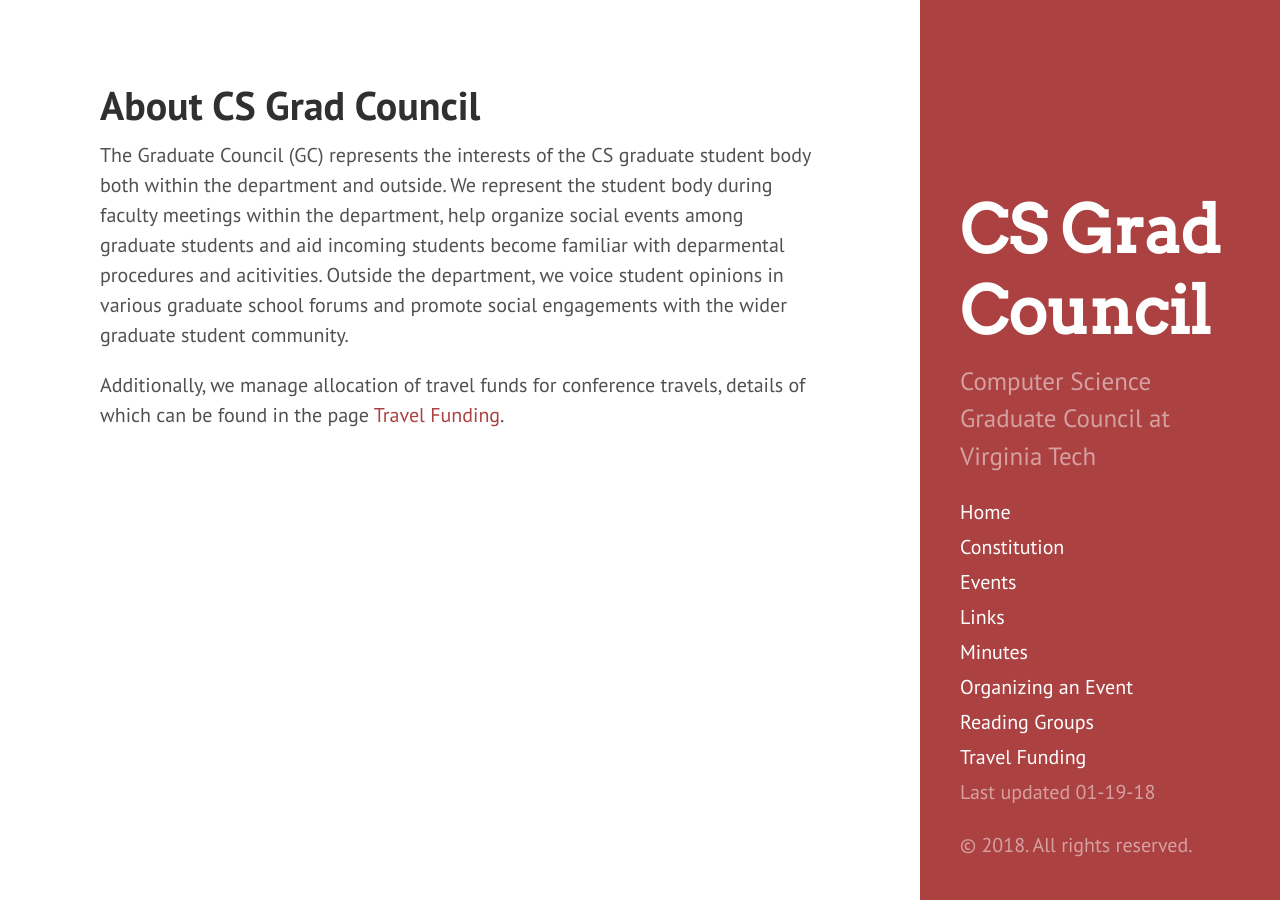
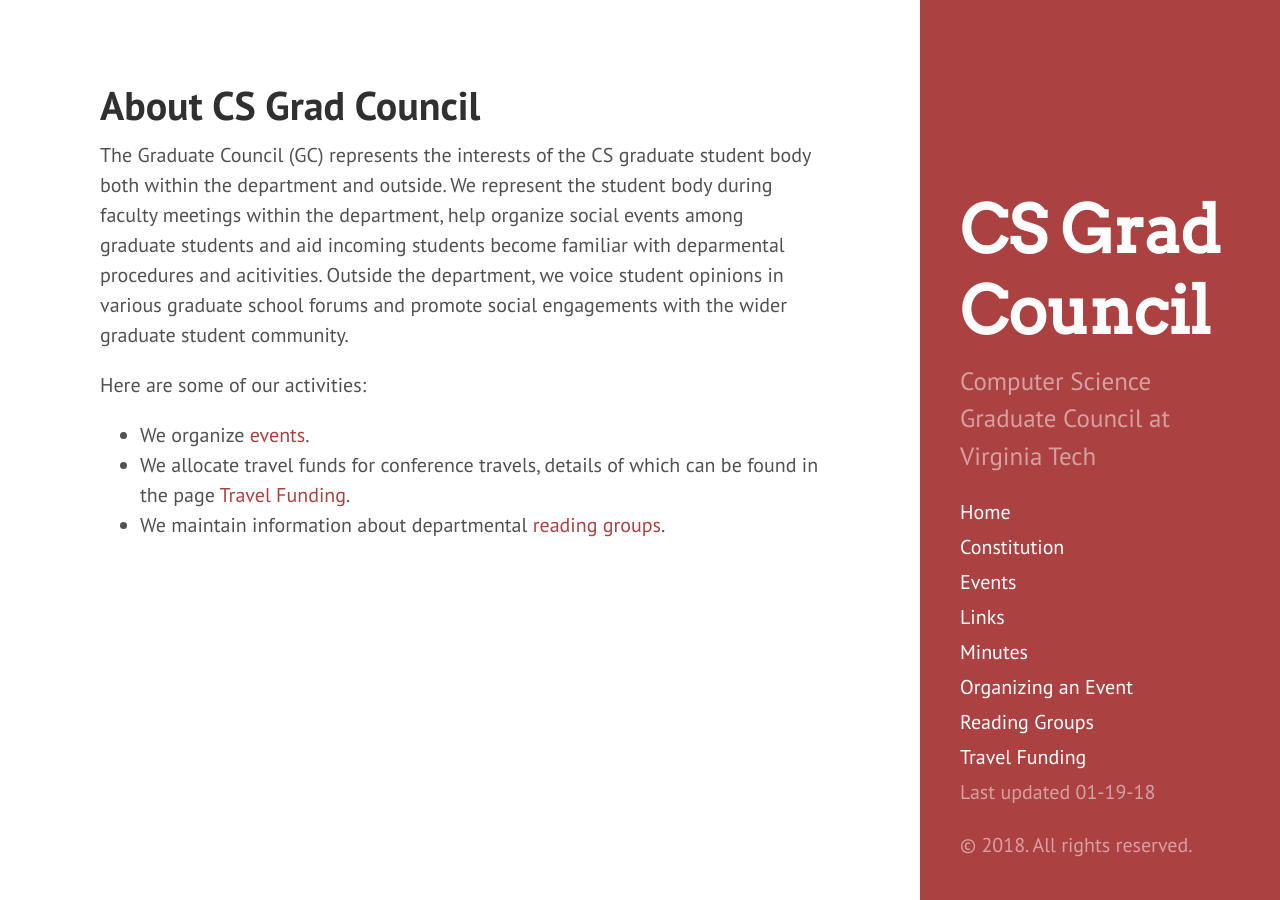
Before and after one commit to CSGraduateCouncil-VirginiaTech/csgc-website, a Jekyll site: the page built from csgc-jekyll-src/index.md, in a window 1280 px wide. Built offline with Jekyll 4.4.1, drawn with Linux system fonts in a browser that asks for light colours.

Commit message:
update index with new links
This contains a link for #10.

```diff
--- a/csgc-jekyll-src/index.md
+++ b/csgc-jekyll-src/index.md
@@ -6,6 +6,11 @@
 title: About CS Grad Council
 ---
 
-The Graduate Council (GC) represents the interests of the CS graduate student body both within the department and outside. We represent the student body during faculty meetings within the department, help organize social events among graduate students and aid incoming students become familiar with deparmental procedures and acitivities. Outside the department, we voice student opinions in various graduate school forums and promote social engagements with the wider graduate student community.
+The Graduate Council (GC) represents the interests of the CS graduate student body both within the department and outside.
+We represent the student body during faculty meetings within the department, help organize social events among graduate students and aid incoming students become familiar with deparmental procedures and acitivities.
+Outside the department, we voice student opinions in various graduate school forums and promote social engagements with the wider graduate student community.
 
-Additionally, we manage allocation of travel funds for conference travels, details of which can be found in the page [Travel Funding](/travel_funding/).
+Here are some of our activities:
+- We organize [events](/events/).
+- We allocate travel funds for conference travels, details of which can be found in the page [Travel Funding](/travel_funding/).
+- We maintain information about departmental [reading groups](/ReadingGroups/).
```
